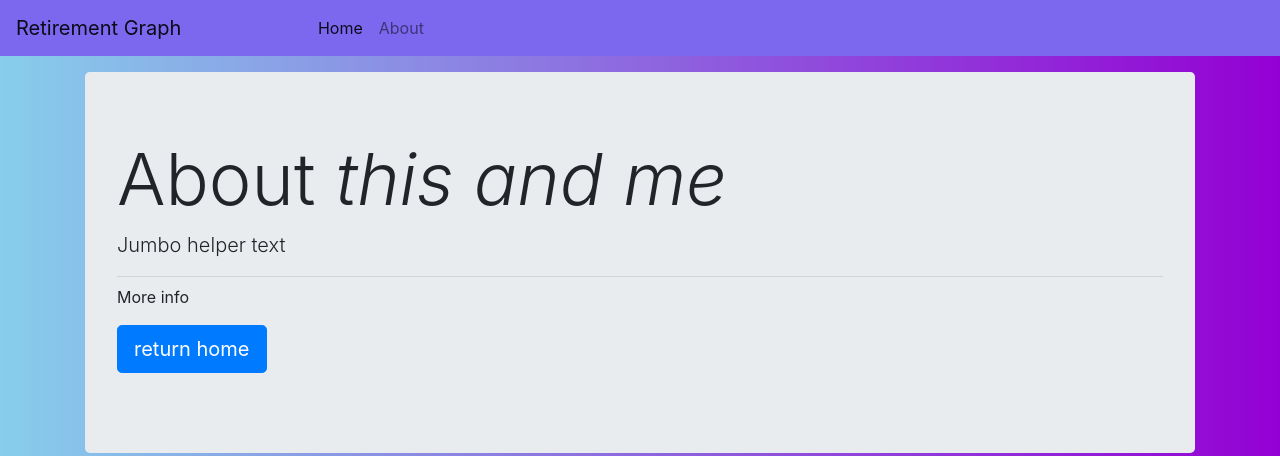
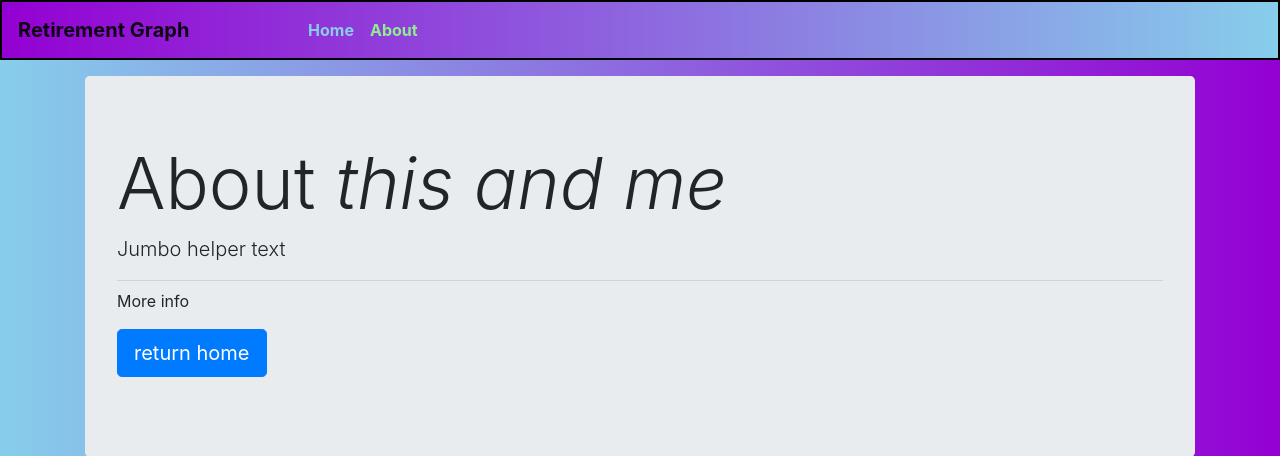
Before and after one commit to tipstonga/Jubi, a Flask app: page /about in a window 1280 px wide. Shown: the top 456 px of the page. Run offline with Flask 2, Linux system fonts and the light colour scheme; some libraries are stand-ins or nearby versions.

Commit message:
menu grad

```diff
--- a/templates/layout.html
+++ b/templates/layout.html
@@ -20,7 +20,9 @@
 
 <body>
     <!-- <nav class="navbar navbar-expand-sm navbar-light bg-light> -->
-    <nav class="navbar navbar-expand-sm navbar-light" style="background-color: mediumslateblue;">
+
+    <nav class="navbar navbar-expand-sm navbar-light"
+        style="background:linear-gradient(to right,#9400d3,#87ceeb); font-weight: bold; border: 2px solid black">
 
         <a class="navbar-brand" href="#"> Retirement Graph   &nbsp; &#160; &nbsp; &#160; &nbsp; &#160; &nbsp; &#160; &nbsp; &#160; </a>
         <button class="navbar-toggler d-lg-none" type="button" data-toggle="collapse" data-target="#collapsibleNavId"
@@ -29,11 +31,11 @@
         </button>
         <div class="collapse navbar-collapse" id="collapsibleNavId" >
             <ul class="navbar-nav mr-auto mt-2 mt-lg-0">
+                <li class="nav-item active" >
+                    <a class="nav-link" style="color:skyblue" href="/">Home </a>
+                </li>
                 <li class="nav-item active">
-                    <a class="nav-link" href="/">Home </a>
-                </li>
-                <li class="nav-item">
-                    <a class="nav-link" href="/about">About </a>
+                    <a class="nav-link" style="color:lightgreen" href="/about">About </a>
                 </li>
             <!--     <li class="nav-item dropdown">
                     <a class="nav-link dropdown-toggle" href="#" id="dropdownId" data-toggle="dropdown"
```
Also changed, not shown: templates/index.html (+4 -4 lines), assets/figUno.png.
